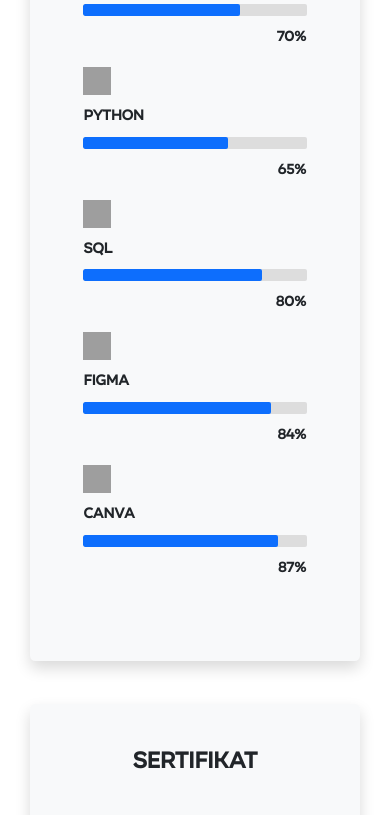
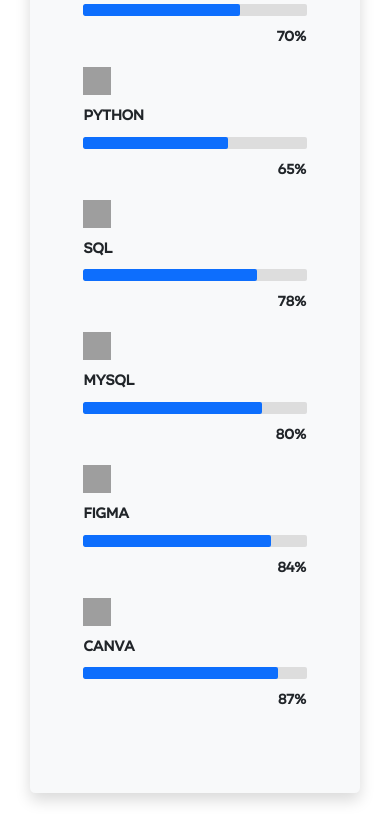
Before and after one commit to Dzikraahsan/Portfolio2, a Flask app: page /profile in a window 390 px wide. Shown: the part 2489-3304 px from the top of the page. Run offline with Flask 3, Linux system fonts and the light colour scheme; some libraries are stand-ins or nearby versions; grey boxes are pictures that could not be loaded.

Commit message:
update responsive code

```diff
--- a/templates/profile.html
+++ b/templates/profile.html
@@ -642,9 +642,18 @@
                 <span class="percent">65%</span>
               </div>
 
+              <div class="skill" data-percent="78" data-aos="fade-up">
+                <img src="https://api.iconify.design/vscode-icons:file-type-sql.svg" alt="SQL">
+                <span>SQL</span>
+                <div class="bar">
+                  <div class="fill"></div>
+                </div>
+                <span class="percent">78%</span>
+              </div>
+
               <div class="skill" data-percent="80" data-aos="fade-up">
-                <img src="https://api.iconify.design/logos:sql.svg" alt="SQL">
-                <span>SQL</span>
+                <img src="https://api.iconify.design/logos:mysql.svg" alt="SQL">
+                <span>MYSQL</span>
                 <div class="bar">
                   <div class="fill"></div>
                 </div>
```
